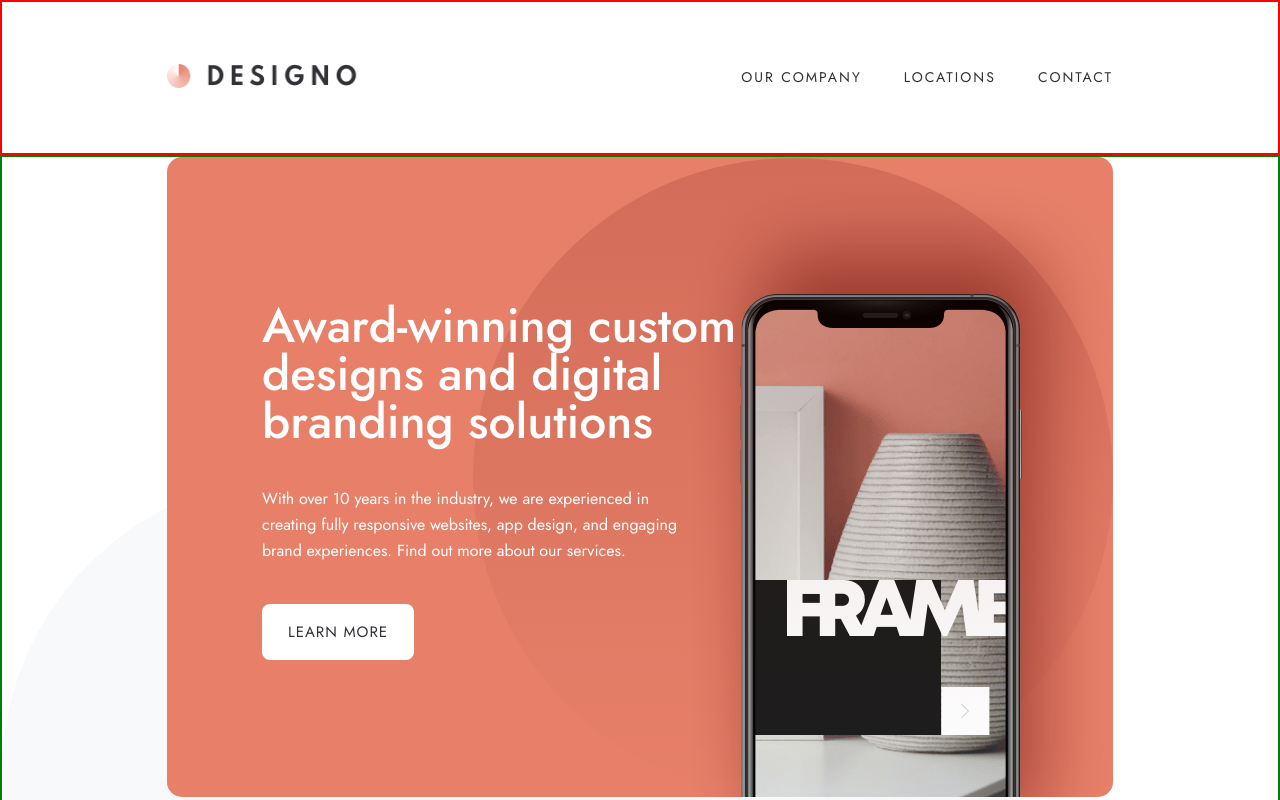
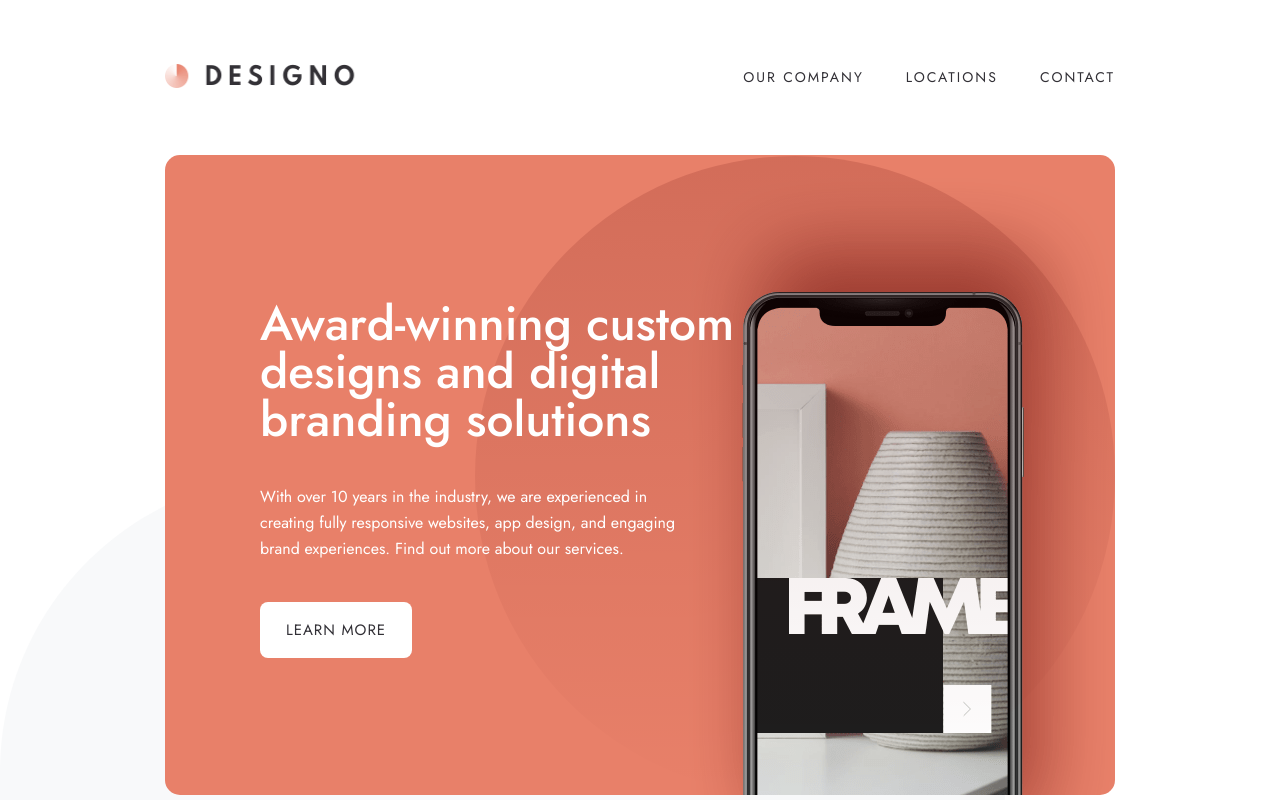
Before and after one commit to seamissu/designo-multi-page-website, a Next.js app: page / in a window 1280 px wide. Shown: the top 800 px of the page. Built offline with nearby package versions, Linux system fonts and the light colour scheme.

Commit message:
comment out codes only used in development

```diff
--- a/src/app/about/page.module.scss
+++ b/src/app/about/page.module.scss
@@ -22,15 +22,15 @@ $mobile-and-below: 550px;
     grid-template-rows: 96px 1fr 815px;
   }
 
-  & > header {
-    border: 2px solid red;
-  }
+  // & > header {
+  //   border: 2px solid red;
+  // }
 
-  & > main {
-    border: 2px solid green;
-  }
+  // & > main {
+  //   border: 2px solid green;
+  // }
 
-  & > footer {
-    border: 2px solid navy;
-  }
+  // & > footer {
+  //   border: 2px solid navy;
+  // }
 }
--- a/src/app/appdesign/page.module.scss
+++ b/src/app/appdesign/page.module.scss
@@ -22,15 +22,15 @@ $mobile-and-below: 550px;
     grid-template-rows: 96px 1fr 815px;
   }
 
-  & > header {
-    border: 2px solid red;
-  }
+  // & > header {
+  //   border: 2px solid red;
+  // }
 
-  & > main {
-    border: 2px solid green;
-  }
+  // & > main {
+  //   border: 2px solid green;
+  // }
 
-  & > footer {
-    border: 2px solid navy;
-  }
+  // & > footer {
+  //   border: 2px solid navy;
+  // }
 }
--- a/src/app/contact/page.module.scss
+++ b/src/app/contact/page.module.scss
@@ -25,15 +25,15 @@ $mobile-background-image: 375px;
     grid-template-rows: 96px 1fr 626px;
   }
 
-  & > header {
-    border: 2px solid red;
-  }
+  // & > header {
+  //   border: 2px solid red;
+  // }
 
-  & > main {
-    border: 2px solid green;
-  }
+  // & > main {
+  //   border: 2px solid green;
+  // }
 
-  & > footer {
-    border: 2px solid navy;
-  }
+  // & > footer {
+  //   border: 2px solid navy;
+  // }
 }
--- a/src/app/graphicdesign/page.module.scss
+++ b/src/app/graphicdesign/page.module.scss
@@ -22,15 +22,15 @@ $mobile-and-below: 550px;
     grid-template-rows: 96px 1fr 815px;
   }
 
-  & > header {
-    border: 2px solid red;
-  }
+  // & > header {
+  //   border: 2px solid red;
+  // }
 
-  & > main {
-    border: 2px solid green;
-  }
+  // & > main {
+  //   border: 2px solid green;
+  // }
 
-  & > footer {
-    border: 2px solid navy;
-  }
+  // & > footer {
+  //   border: 2px solid navy;
+  // }
 }
--- a/src/app/locations/page.module.scss
+++ b/src/app/locations/page.module.scss
@@ -22,15 +22,15 @@ $mobile-and-below: 550px;
     grid-template-rows: 96px 1fr 815px;
   }
 
-  & > header {
-    border: 2px solid red;
-  }
+  // & > header {
+  //   border: 2px solid red;
+  // }
 
-  & > main {
-    border: 2px solid green;
-  }
+  // & > main {
+  //   border: 2px solid green;
+  // }
 
-  & > footer {
-    border: 2px solid navy;
-  }
+  // & > footer {
+  //   border: 2px solid navy;
+  // }
 }
--- a/src/app/page.module.scss
+++ b/src/app/page.module.scss
@@ -2,8 +2,8 @@
 $tablet-and-below: 1100px;
 $mobile-and-below: 550px;
 
-$tablet-background-image: 768px;
-$mobile-background-image: 375px;
+// $tablet-background-image: 768px;
+// $mobile-background-image: 375px;
 
 .wrapper {
   min-height: 100%;
@@ -25,15 +25,15 @@ $mobile-background-image: 375px;
     grid-template-rows: 96px 1fr 815px;
   }
 
-  & > header {
-    border: 2px solid red;
-  }
+  // & > header {
+  //   border: 2px solid red;
+  // }
 
-  & > main {
-    border: 2px solid green;
-  }
+  // & > main {
+  //   border: 2px solid green;
+  // }
 
-  & > footer {
-    border: 2px solid navy;
-  }
+  // & > footer {
+  //   border: 2px solid navy;
+  // }
 }
--- a/src/app/webdesign/page.module.scss
+++ b/src/app/webdesign/page.module.scss
@@ -22,15 +22,15 @@ $mobile-and-below: 550px;
     grid-template-rows: 96px 1fr 815px;
   }
 
-  & > header {
-    border: 2px solid red;
-  }
+  // & > header {
+  //   border: 2px solid red;
+  // }
 
-  & > main {
-    border: 2px solid green;
-  }
+  // & > main {
+  //   border: 2px solid green;
+  // }
 
-  & > footer {
-    border: 2px solid navy;
-  }
+  // & > footer {
+  //   border: 2px solid navy;
+  // }
 }
```
